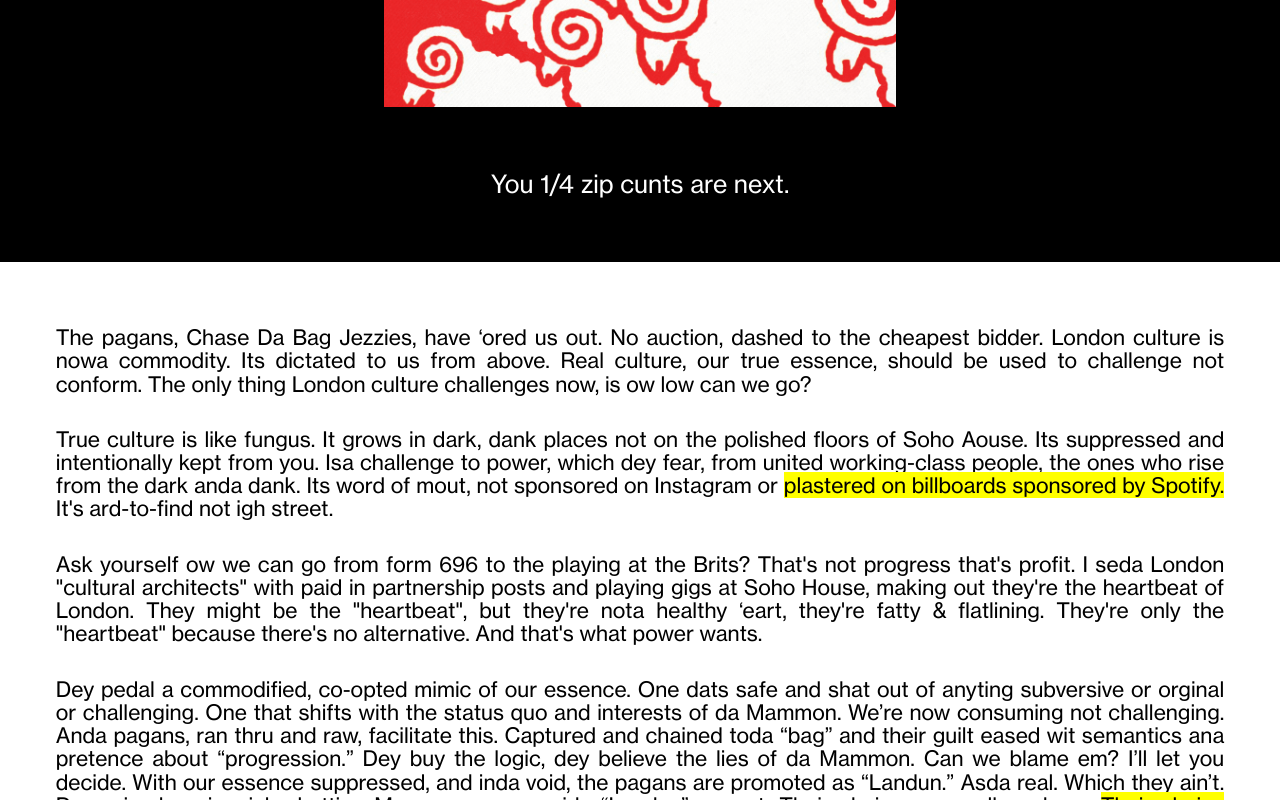
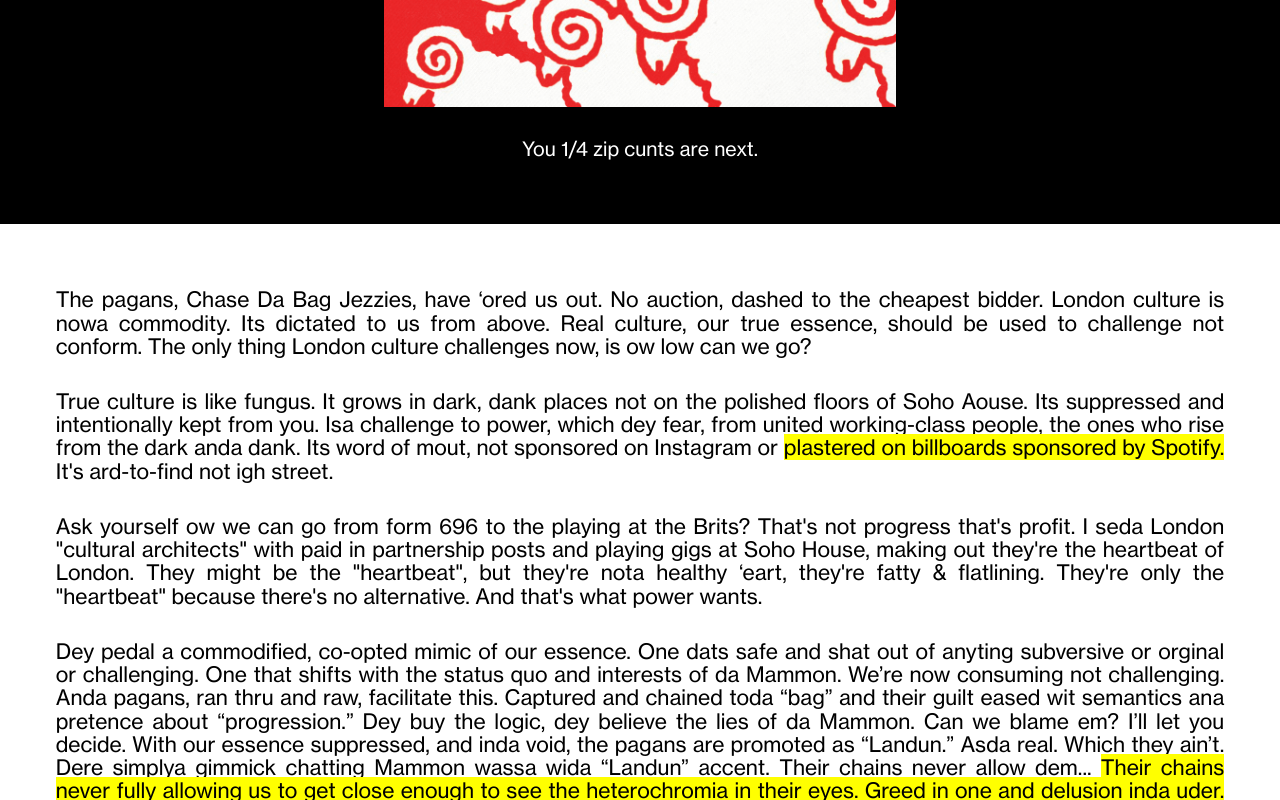
Before and after one commit to 19Horses/Hegemony, a React (Vite) app: page / in a window 1280 px wide. Shown: the part 3500-4300 px from the top of the page. Built offline with nearby package versions, Linux system fonts and the light colour scheme.

Commit message:
Smaller font for captions

```diff
--- a/src/App.css
+++ b/src/App.css
@@ -175,11 +175,11 @@ p {
 
 footer {
   width: 100vw;
-  height: 100vh;
+  height: 80vh;
   display: flex;
   flex-direction: column;
   align-items: center;
-  justify-content: center;
+  /* justify-content: center; */
   gap: 48px;
   text-align: center;
 }
@@ -218,8 +218,8 @@ footer {
 }
 
 .poster-caption {
-  margin: 64px 0px 0px 0px;
-  font-size: calc(12px + 1vw);
+  margin: 32px 0px 0px 0px;
+  font-size: calc(10px + 0.75vw);
   color: white;
   text-align: center;
   padding: none;
```
